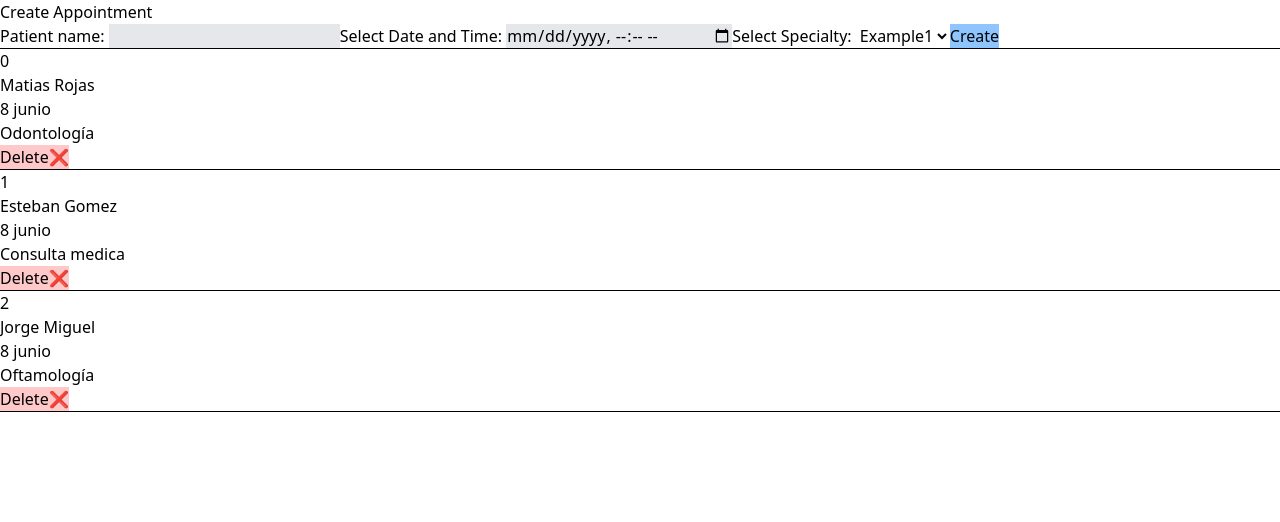
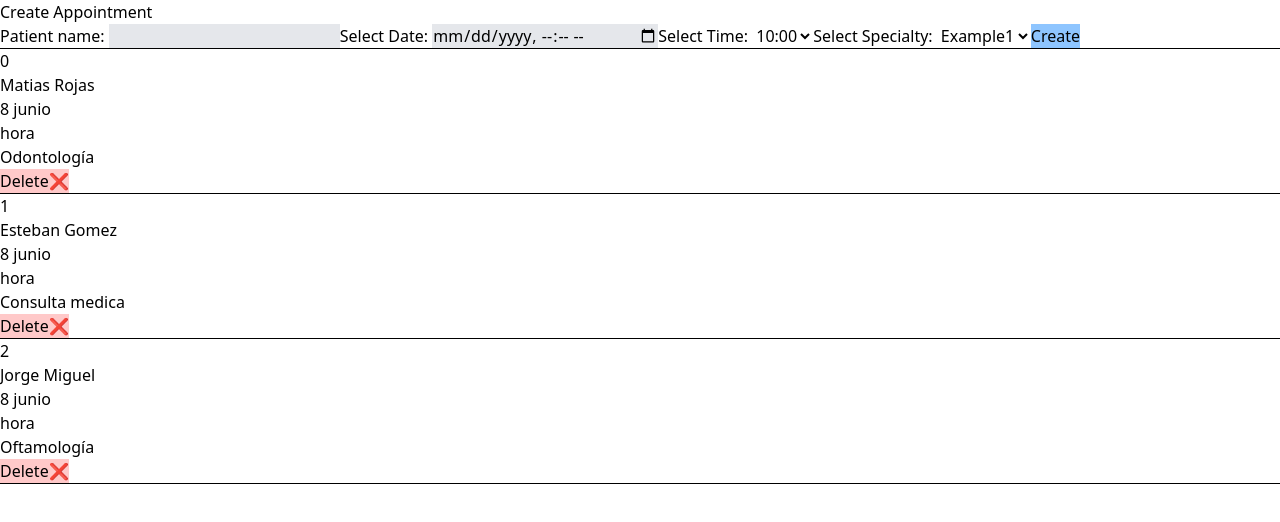
Before and after one commit to LucasDLabo/ReactJS-AAPRO2.0-2025, a React (Vite) app in the folder final_project/: page / in a window 1280 px wide. Shown: the top 522 px of the page. Built offline with nearby package versions, Linux system fonts and the light colour scheme.

Commit message:
feat/finalProject: split date and time into 2 different props

```diff
--- a/final_project/src/App.jsx
+++ b/final_project/src/App.jsx
@@ -13,9 +13,9 @@ function App() {
     setAppoint(appoint.filter((i) => i.id !== id));
   }
 
-  function createAppoint( {name, datetime, specialty} ){
+  function createAppoint( {name, date, time, specialty} ){
     const newAppoint = {
-      id: Date.now(), name, datetime, specialty
+      id: Date.now(), name, date, time, specialty
     };
     setAppoint([newAppoint, ...appoint]);
 
@@ -33,6 +33,7 @@ function App() {
             id={data.id}
             name={data.name}
             date={data.date}
+            time={data.time}
             specialty={data.specialty}
 
             onDelete={deleteAppoint}
--- a/final_project/src/components/appointment/AppointmentForm.jsx
+++ b/final_project/src/components/appointment/AppointmentForm.jsx
@@ -3,12 +3,13 @@ import { useState } from 'react'
 function AppointmentForm( {onCreate} ){
 
     const [name, setName] = useState('');
-    const [datetime, setDatetime] = useState('');
+    const [date, setDatetime] = useState('');
+    const [time, setTime] = useState('');
     const [specialty, setSpecialty] = useState('');
 
     const submit = (e) => {
         e.preventDefault();
-        onCreate( {name, datetime, specialty});
+        onCreate( {name, date, time, specialty});
     }
     return(
         <>
@@ -21,11 +22,21 @@ function AppointmentForm( {onCreate} ){
                         onChange={(e) => setName(e.target.value)}
                     />
 
-                    <label htmlFor="selectedDate">Select Date and Time: </label>
+                    <label htmlFor="selectedDate">Select Date: </label>
                     <input type="datetime-local" name="selectedDate" id="selectedDate" className="bg-gray-200"
-                        value={datetime}
+                        value={date}
                         onChange={(e) => setDatetime(e.target.value)}
                     />
+
+                    <label htmlFor="selectedTime">Select Time: </label>
+                    <select name="selectedTime" id="selectedTime"
+                        value={time}
+                        onChange={(e) => setTime(e.target.value)}
+                    >
+                        <option value="10">10:00</option>
+                        <option value="1030">10:30</option>
+                        <option value="11">11:00</option>
+                    </select>
 
                     <label htmlFor="selectedSpecialty">Select Specialty: </label>
                     <select name="selectedSpecialty" id="selectedSpecialty"
--- a/final_project/src/components/appointment/AppointmentList.jsx
+++ b/final_project/src/components/appointment/AppointmentList.jsx
@@ -1,10 +1,11 @@
-function AppointmentList( {id, name, date, specialty, onDelete} ){
+function AppointmentList( {id, name, date, time, specialty, onDelete} ){
     return (
         <>
             <ul>
                 <li>{id}</li>
                 <li>{name}</li>
                 <li>{date}</li>
+                <li>{time}</li>
                 <li>{specialty}</li>
             </ul>
             <button className="cursor-pointer bg-red-200" onClick={() => onDelete(id)}>Delete❌</button>
--- a/final_project/src/utils/data.js
+++ b/final_project/src/utils/data.js
@@ -3,18 +3,21 @@ export default[
         id: 0,
         name: 'Matias Rojas',
         date: '8 junio',
+        time: 'hora',
         specialty: 'Odontología',
     },
     {
         id: 1,
         name: 'Esteban Gomez',
         date: '8 junio',
+        time: 'hora',
         specialty: 'Consulta medica',
     },
     {
         id: 2,
         name: 'Jorge Miguel',
         date: '8 junio',
+        time: 'hora',
         specialty: 'Oftamología',
     }
 ]
```
